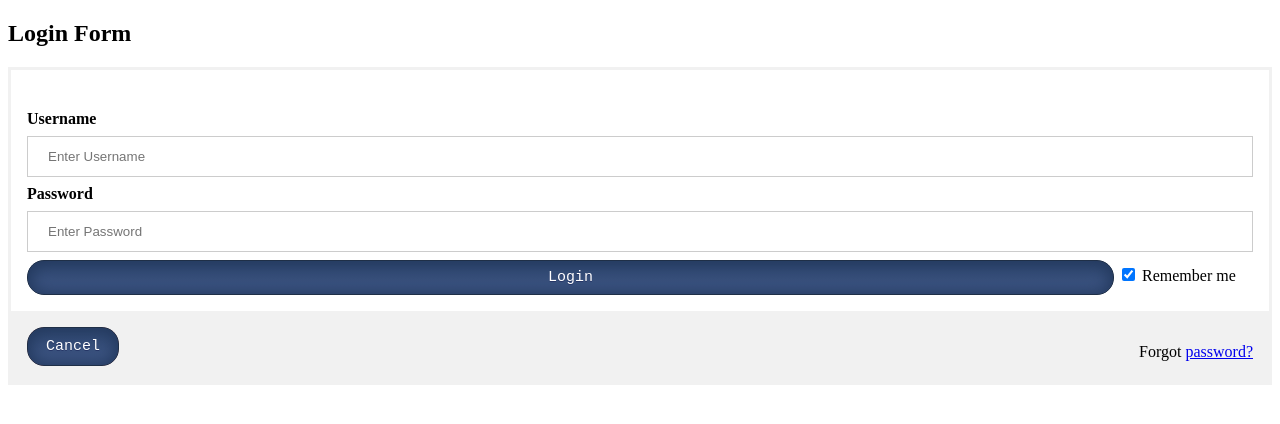
After one commit to brebanv/vmiProject, a PHP site: page /login.html in a window 1280 px wide. The commit adds this page. Shown: the top 424 px of the page. Run offline with PHP 8.4, Linux system fonts and the light colour scheme.

Commit message:
Add login

```diff
--- /dev/null
+++ b/login.html
@@ -0,0 +1,33 @@
+<!DOCTYPE html>
+<html>
+<head>
+    <link rel="stylesheet" type="text/css" href="login_style.css"/>
+</head>
+<body>
+
+<h2>Login Form</h2>
+
+<form action="homePage.php">
+    <div class="imgcontainer">
+
+    </div>
+
+    <div class="container">
+        <label><b>Username</b></label>
+        <input type="text" placeholder="Enter Username" name="uname" required>
+
+        <label><b>Password</b></label>
+        <input type="password" placeholder="Enter Password" name="psw" required>
+
+        <button type="submit">Login</button>
+        <input type="checkbox" checked="checked"> Remember me
+    </div>
+
+    <div class="container" style="background-color:#f1f1f1">
+        <button type="button" class="cancelbtn">Cancel</button>
+        <span class="psw">Forgot <a href="#">password?</a></span>
+    </div>
+</form>
+
+</body>
+</html>
--- /dev/null
+++ b/login_style.css
@@ -0,0 +1,91 @@
+form {
+    border: 3px solid #f1f1f1;
+}
+
+input[type=text], input[type=password] {
+    width: 100%;
+    padding: 12px 20px;
+    margin: 8px 0;
+    display: inline-block;
+    border: 1px solid #ccc;
+    box-sizing: border-box;
+}
+
+button {
+    -moz-box-shadow:inset 0px 0px 15px 3px #23395e;
+    -webkit-box-shadow:inset 0px 0px 15px 3px #23395e;
+    box-shadow:inset 0px 0px 15px 3px #23395e;
+    background:-webkit-gradient(linear, left top, left bottom, color-stop(0.05, #2e466e), color-stop(1, #415989));
+    background:-moz-linear-gradient(top, #2e466e 5%, #415989 100%);
+    background:-webkit-linear-gradient(top, #2e466e 5%, #415989 100%);
+    background:-o-linear-gradient(top, #2e466e 5%, #415989 100%);
+    background:-ms-linear-gradient(top, #2e466e 5%, #415989 100%);
+    background:linear-gradient(to bottom, #2e466e 5%, #415989 100%);
+    filter:progid:DXImageTransform.Microsoft.gradient(startColorstr='#2e466e', endColorstr='#415989',GradientType=0);
+    background-color:#2e466e;
+    -moz-border-radius:17px;
+    -webkit-border-radius:17px;
+    border-radius:17px;
+    border:1px solid #1f2f47;
+    display:inline-block;
+    cursor:pointer;
+    color:#ffffff;
+    font-family:Courier New;
+    font-size:15px;
+    padding:8px 520px;
+    text-decoration:none;
+    text-shadow:0px 1px 0px #263666;
+}
+
+
+button:hover {
+    background:-webkit-gradient(linear, left top, left bottom, color-stop(0.05, #415989), color-stop(1, #2e466e));
+    background:-moz-linear-gradient(top, #415989 5%, #2e466e 100%);
+    background:-webkit-linear-gradient(top, #415989 5%, #2e466e 100%);
+    background:-o-linear-gradient(top, #415989 5%, #2e466e 100%);
+    background:-ms-linear-gradient(top, #415989 5%, #2e466e 100%);
+    background:linear-gradient(to bottom, #415989 5%, #2e466e 100%);
+    filter:progid:DXImageTransform.Microsoft.gradient(startColorstr='#415989', endColorstr='#2e466e',GradientType=0);
+    background-color:#415989;
+}
+button:active {
+    position:relative;
+    top:1px;
+}
+
+
+.cancelbtn {
+    width: auto;
+    padding: 10px 18px;
+    background-color: #f44336;
+}
+
+.imgcontainer {
+    text-align: center;
+    margin: 24px 0 12px 0;
+}
+
+img.avatar {
+    width: 40%;
+    border-radius: 50%;
+}
+
+.container {
+    padding: 16px;
+}
+
+span.psw {
+    float: right;
+    padding-top: 16px;
+}
+
+/* Change styles for span and cancel button on extra small screens */
+@media screen and (max-width: 300px) {
+    span.psw {
+        display: block;
+        float: none;
+    }
+    .cancelbtn {
+        width: 100%;
+    }
+}
```
Also changed, not shown: connect_db.php (added, +13 -0 lines), homePage.php (added, +12 -0 lines), index.php (+4 -15 lines), index_style.css (added).
